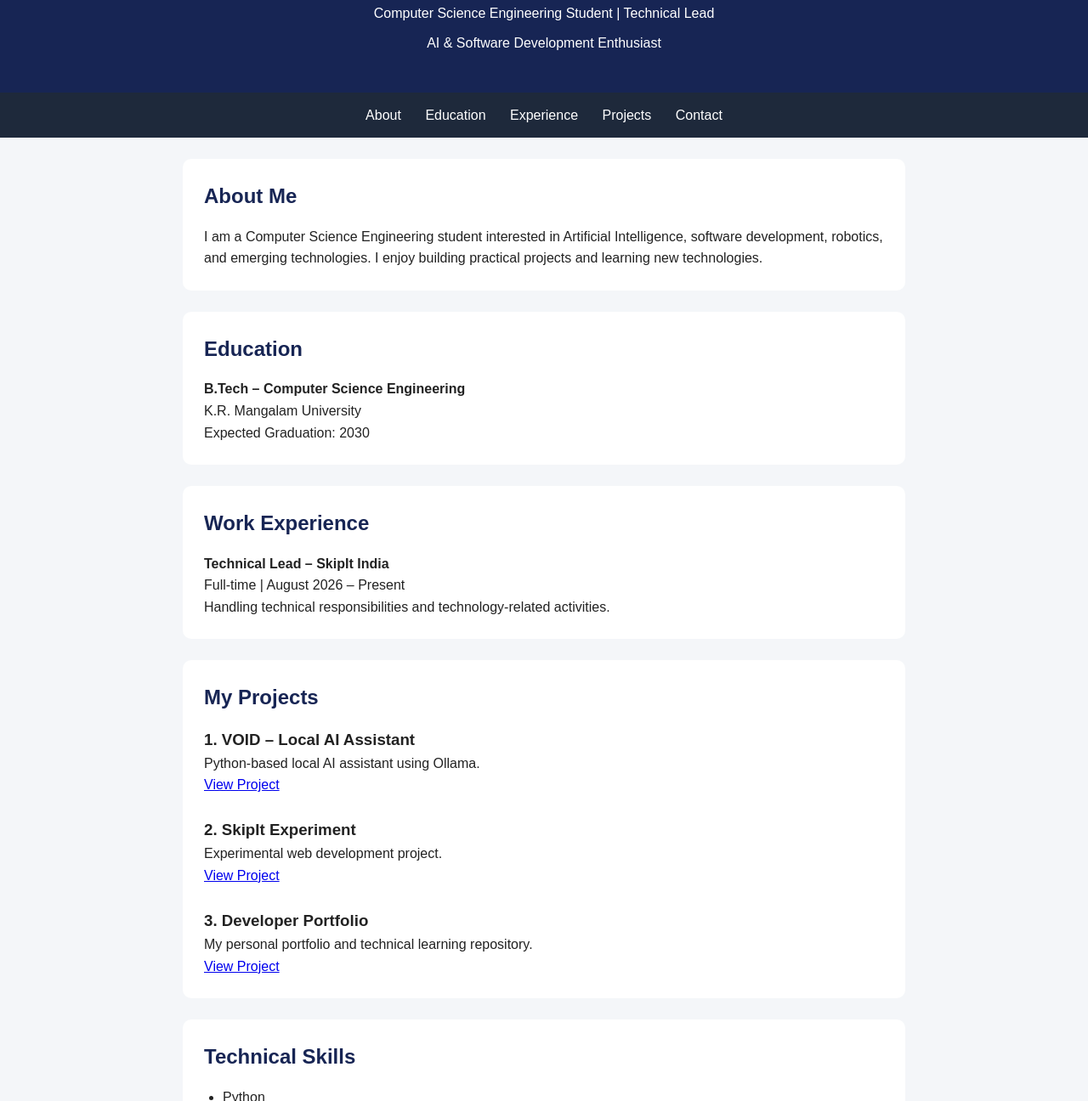
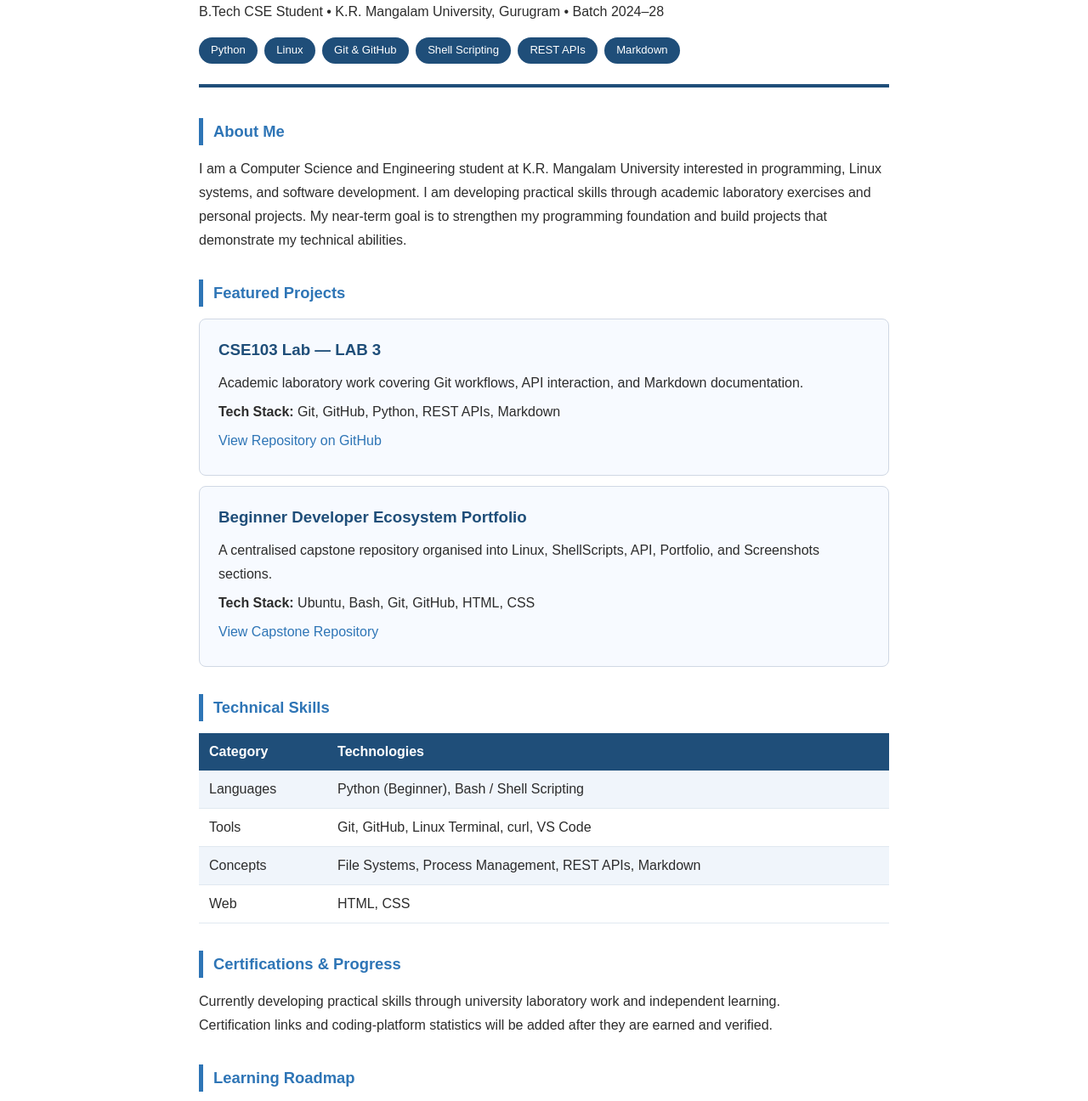
Before and after one commit to ralcoralson/DeveloperPortfolioFinal, a plain HTML site: page index.html in a window 1280 px wide. Shown: the part 110-1406 px from the top of the page at 85% size. Drawn offline with Linux system fonts and the light colour scheme.

Commit message:
Enhance index.html with new meta tags and styles
Updated meta tags, styles, and content for improved layout and clarity.

```diff
--- a/index.html
+++ b/index.html
@@ -4,105 +4,110 @@
 <head>
   <meta charset="UTF-8">
   <meta name="viewport" content="width=device-width, initial-scale=1.0">
-    <title>Ashish Vats | Portfolio</title>
+  <meta name="description" content="Ashish Vats - B.Tech Computer Science student developer portfolio.">
+  <title>Ashish Vats — Developer Portfolio</title>
 
   <style>
     * {
+      box-sizing: border-box;
       margin: 0;
       padding: 0;
-            box-sizing: border-box;
     }
 
     body {
       font-family: Arial, sans-serif;
-            background: #f4f6f9;
-            color: #222;
-            line-height: 1.6;
+      color: #2c2c2c;
+      line-height: 1.75;
+      max-width: 860px;
+      margin: 48px auto;
+      padding: 0 24px;
     }
 
     header {
-            background: #172554;
-            color: white;
-            text-align: center;
-            padding: 45px 20px;
+      border-bottom: 4px solid #1F4E79;
+      padding-bottom: 20px;
+      margin-bottom: 36px;
     }
 
-        header h1 {
-            font-size: 36px;
-        }
-
-        header p {
-            margin-top: 10px;
-        }
-
-        nav {
-            background: #1e293b;
-            padding: 14px;
-            text-align: center;
-        }
-
-        nav a {
-            color: white;
-            text-decoration: none;
-            margin: 0 12px;
-        }
-
-        nav a:hover {
-            color: #38bdf8;
-        }
-
-        section {
-            max-width: 850px;
-            margin: 25px auto;
-            padding: 25px;
-            background: white;
-            border-radius: 10px;
+    h1 {
+      color: #1F4E79;
+      font-size: 2rem;
+      margin-bottom: 6px;
     }
 
     h2 {
-            color: #172554;
-            margin-bottom: 15px;
+      color: #2E75B6;
+      font-size: 1.15rem;
+      margin: 32px 0 14px;
+      padding-left: 12px;
+      border-left: 5px solid #2E75B6;
     }
 
-        ul {
-            padding-left: 22px;
+    .badge {
+      display: inline-block;
+      background: #1F4E79;
+      color: white;
+      padding: 4px 14px;
+      border-radius: 16px;
+      font-size: 0.82rem;
+      margin: 4px 4px 4px 0;
     }
 
-        .button {
-            display: inline-block;
-            background: #2563eb;
-            color: white;
-            padding: 10px 20px;
-            text-decoration: none;
-            border-radius: 6px;
-            margin-top: 12px;
+    .card {
+      border: 1px solid #d0d8e4;
+      border-radius: 8px;
+      padding: 20px 22px;
+      margin: 12px 0;
+      background: #f7faff;
     }
 
-        .button:hover {
-            background: #1d4ed8;
+    .card h3 {
+      color: #1F4E79;
+      margin-bottom: 8px;
+    }
+
+    .card p {
+      margin-bottom: 6px;
+    }
+
+    table {
+      width: 100%;
+      border-collapse: collapse;
+      margin: 14px 0;
+    }
+
+    th {
+      background: #1F4E79;
+      color: white;
+      padding: 8px 12px;
+      text-align: left;
+    }
+
+    td {
+      padding: 8px 12px;
+      border-bottom: 1px solid #e0e8f0;
+    }
+
+    tr:nth-child(even) td {
+      background: #f0f5fb;
+    }
+
+    a {
+      color: #2E75B6;
+      text-decoration: none;
+    }
+
+    a:hover {
+      text-decoration: underline;
     }
 
     footer {
-            background: #172554;
-            color: white;
+      margin-top: 48px;
+      padding-top: 18px;
+      border-top: 1px solid #d0d8e4;
       text-align: center;
-            padding: 20px;
-            margin-top: 30px;
-        }
-
-        @media (max-width: 600px) {
-            header h1 {
-                font-size: 28px;
-            }
-
-            nav a {
-                display: inline-block;
-                margin: 5px;
-            }
-
-            section {
-                margin: 15px;
-            }
+      font-size: 0.82rem;
+      color: #888;
     }
   </style>
 </head>
@@ -110,101 +115,107 @@
 <body>
 
 <header>
-        <h1>Ashish Vats</h1>
-        <p>Computer Science Engineering Student | Technical Lead</p>
-        <p>AI & Software Development Enthusiast</p>
+  <h1>Hi, I am Ashish Vats</h1>
+  <p>B.Tech CSE Student • K.R. Mangalam University, Gurugram • Batch 2024–28</p>
+
+  <p style="margin-top:12px">
+    <span class="badge">Python</span>
+    <span class="badge">Linux</span>
+    <span class="badge">Git & GitHub</span>
+    <span class="badge">Shell Scripting</span>
+    <span class="badge">REST APIs</span>
+    <span class="badge">Markdown</span>
+  </p>
 </header>
 
-    <nav>
-        <a href="#about">About</a>
-        <a href="#education">Education</a>
-        <a href="#experience">Experience</a>
-        <a href="#projects">Projects</a>
-        <a href="#contact">Contact</a>
-    </nav>
-
-    <section id="about">
 <h2>About Me</h2>
 <p>
-            I am a Computer Science Engineering student interested in
-            Artificial Intelligence, software development, robotics,
-            and emerging technologies. I enjoy building practical
-            projects and learning new technologies.
-        </p>
-    </section>
-
-    <section id="education">
-        <h2>Education</h2>
-        <p><strong>B.Tech – Computer Science Engineering</strong></p>
-        <p>K.R. Mangalam University</p>
-        <p>Expected Graduation: 2030</p>
-    </section>
-
-    <section id="experience">
-        <h2>Work Experience</h2>
-        <p><strong>Technical Lead – SkipIt India</strong></p>
-        <p>Full-time | August 2026 – Present</p>
-        <p>Handling technical responsibilities and technology-related activities.</p>
-    </section>
-
-    <section id="projects">
-        <h2>My Projects</h2>
-
-        <h3>1. VOID – Local AI Assistant</h3>
-        <p>Python-based local AI assistant using Ollama.</p>
-        <a href="https://github.com/ralcoralson/void">View Project</a>
-
-        <br><br>
-
-        <h3>2. SkipIt Experiment</h3>
-        <p>Experimental web development project.</p>
-        <a href="https://github.com/ralcoralson/skipit-experiment">View Project</a>
-
-        <br><br>
-
-        <h3>3. Developer Portfolio</h3>
-        <p>My personal portfolio and technical learning repository.</p>
-        <a href="https://github.com/ralcoralson/DeveloperPortfolioFinal">View Project</a>
-    </section>
-
-    <section id="skills">
-        <h2>Technical Skills</h2>
-        <ul>
-            <li>Python</li>
-            <li>HTML and CSS</li>
-            <li>JavaScript</li>
-            <li>Linux and Bash</li>
-            <li>Git and GitHub</li>
-            <li>REST APIs</li>
-            <li>Ollama</li>
-        </ul>
-    </section>
-
-    <section id="contact">
-        <h2>Contact Me</h2>
-        <p>Email: vatsaashish2009@gmail.com</p>
-
-        <p>
-            GitHub:
-            <a href="https://github.com/ralcoralson">My GitHub</a>
+  I am a Computer Science and Engineering student at K.R. Mangalam
+  University interested in programming, Linux systems, and software
+  development. I am developing practical skills through academic
+  laboratory exercises and personal projects. My near-term goal is
+  to strengthen my programming foundation and build projects that
+  demonstrate my technical abilities.
 </p>
 
+<h2>Featured Projects</h2>
+
+<div class="card">
+  <h3>CSE103 Lab — LAB 3</h3>
   <p>
-            LinkedIn:
-            <a href="https://www.linkedin.com/in/ashish-vats-b1ab3224b/">
-                My LinkedIn
+    Academic laboratory work covering Git workflows, API interaction,
+    and Markdown documentation.
+  </p>
+  <p><strong>Tech Stack:</strong> Git, GitHub, Python, REST APIs, Markdown</p>
+  <p>
+    <a href="https://github.com/ralcoralson/cse103-lab-LAB3"
+       target="_blank" rel="noopener noreferrer">
+      View Repository on GitHub
+    </a>
+  </p>
+</div>
+
+<div class="card">
+  <h3>Beginner Developer Ecosystem Portfolio</h3>
+  <p>
+    A centralised capstone repository organised into Linux,
+    ShellScripts, API, Portfolio, and Screenshots sections.
+  </p>
+  <p><strong>Tech Stack:</strong> Ubuntu, Bash, Git, GitHub, HTML, CSS</p>
+  <p>
+    <a href="https://github.com/ralcoralson/DeveloperPortfolio"
+       target="_blank" rel="noopener noreferrer">
+      View Capstone Repository
+    </a>
+  </p>
+</div>
+
+<h2>Technical Skills</h2>
+
+<table>
+  <tr><th>Category</th><th>Technologies</th></tr>
+  <tr><td>Languages</td><td>Python (Beginner), Bash / Shell Scripting</td></tr>
+  <tr><td>Tools</td><td>Git, GitHub, Linux Terminal, curl, VS Code</td></tr>
+  <tr><td>Concepts</td><td>File Systems, Process Management, REST APIs, Markdown</td></tr>
+  <tr><td>Web</td><td>HTML, CSS</td></tr>
+</table>
+
+<h2>Certifications & Progress</h2>
+<p>
+  Currently developing practical skills through university laboratory
+  work and independent learning.
+</p>
+<p>
+  Certification links and coding-platform statistics will be added
+  after they are earned and verified.
+</p>
+
+<h2>Learning Roadmap</h2>
+<p>
+  My six-semester learning roadmap focuses on computer science
+  foundations, programming, databases, web development, and
+  Artificial Intelligence and Machine Learning.
+</p>
+<p>
+  <a href="Portfolio/learning_roadmap.md">
+    View Learning Roadmap
   </a>
 </p>
 
-        <a class="button"
-           href="Portfolio/Ashish_Vats_Resume.pdf"
-           target="_blank">
-            Download Resume
+<h2>Contact</h2>
+<p>GitHub:
+  <a href="https://github.com/ralcoralson">github.com/ralcoralson</a>
+</p>
+<p>LinkedIn:
+  <a href="https://www.linkedin.com/in/ashish-vats-b1ab3224b/">
+    Ashish Vats on LinkedIn
   </a>
-    </section>
+</p>
+<p>Email: vatsaashish2009@gmail.com</p>
 
 <footer>
-        <p>© 2026 Ashish Vats | Personal Portfolio</p>
+  Built with HTML & CSS • Hosted on GitHub Pages •
+  Updated November 2026
 </footer>
 
 </body>
```
Lines whose indentation alone changed are shown as unchanged.
